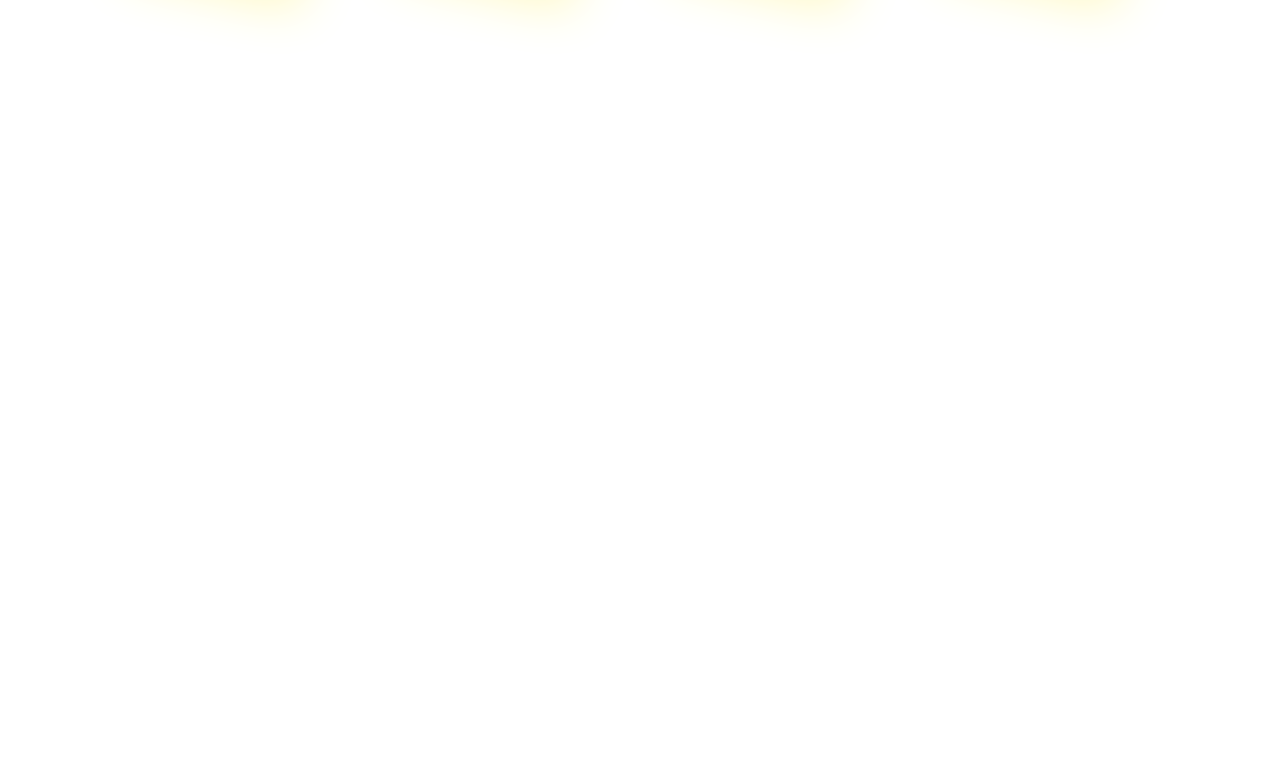
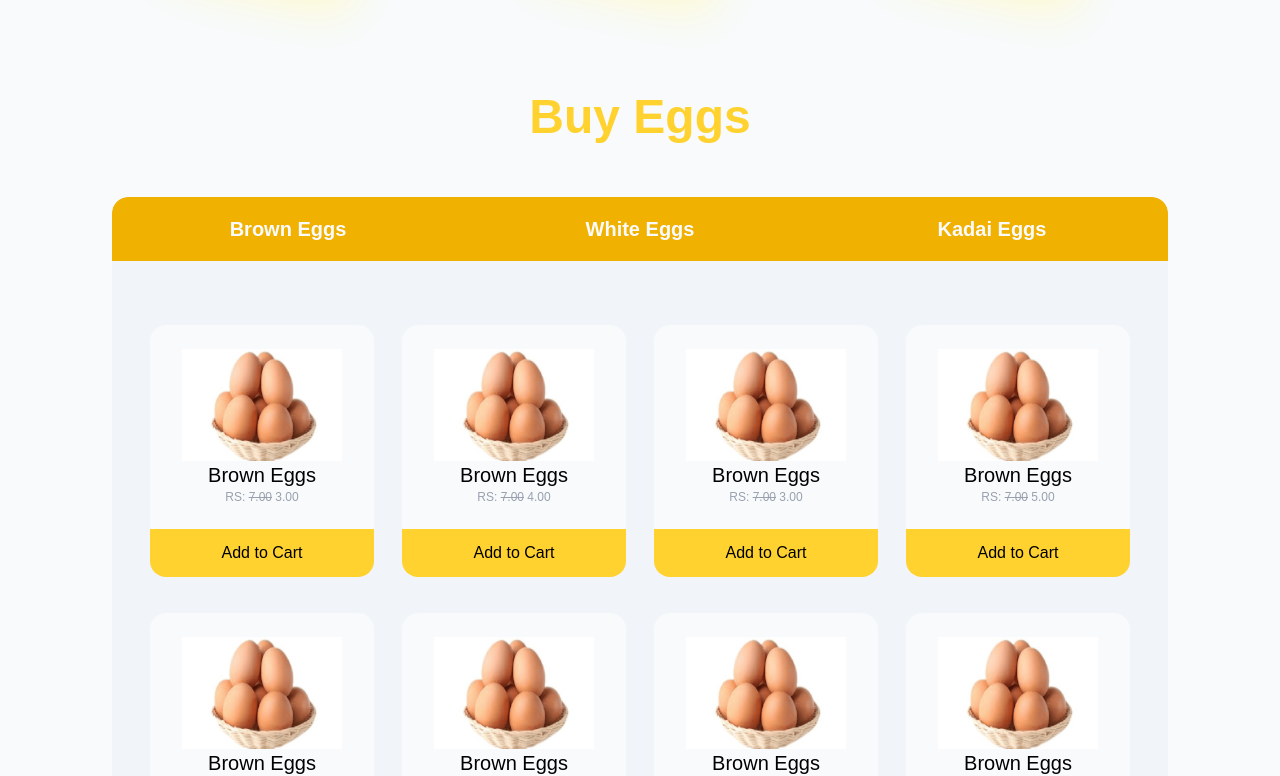
Before and after one commit to GowthamNagaraj/eggshopclient, a Next.js app: page / in a window 1280 px wide. Shown: the part 967-1743 px from the top of the page. Before the commit the page ends 1452 px from the top, so only its background shows below. Built offline with nearby package versions, Linux system fonts and the light colour scheme.

Commit message:
aos and products included.

```diff
--- a/package.json
+++ b/package.json
@@ -10,6 +10,7 @@
   },
   "dependencies": {
     "@reduxjs/toolkit": "^2.8.2",
+    "aos": "^2.3.4",
     "axios": "^1.10.0",
     "next": "15.3.4",
     "react": "^19.0.0",
--- a/src/app/page.js
+++ b/src/app/page.js
@@ -1,14 +1,26 @@
+"use client"
+import 'aos/dist/aos.css';
+import AOS from 'aos';
+import { useEffect } from 'react';
+import BuyEggsContainer from "@/components/BuyEggsContainer";
 import EggsVariety from "@/components/EggsVariety";
 import HeroSlider from "@/components/HeroSlider";
 import Navbar from "@/components/Navbar";
 
 export default function Home() {
+  useEffect(() => {
+    AOS.init({
+      duration: 800,
+      once: true,
+    });
+  }, []);
   return (
     <div className="w-full bg-slate-50 text-black overflow-x-hidden">
       <div className="flex flex-col items-center min-h-screen">
         <Navbar />
         <HeroSlider />
         <EggsVariety />
+        <BuyEggsContainer />
       </div>
     </div>
   );
--- /dev/null
+++ b/src/components/BuyEggsContainer.jsx
@@ -0,0 +1,120 @@
+import React, { useState } from 'react'
+import browneggs from '@/assets/varietyeggs/browneggs.png'
+import whiteEggs from '@/assets/varietyeggs/whiteeggs.png'
+import kadaiEggs from '@/assets/varietyeggs/kadaieggs.png'
+
+import Image from 'next/image'
+
+const productsList = {
+        brownEggs: [
+            { id: 1, productName: "Brown Eggs", prodImage: browneggs, price: "3.00", oldPrice: '7.00' },
+            { id: 2, productName: "Brown Eggs", prodImage: browneggs, price: "4.00", oldPrice: '7.00' },
+            { id: 3, productName: "Brown Eggs", prodImage: browneggs, price: "3.00", oldPrice: '7.00' },
+            { id: 4, productName: "Brown Eggs", prodImage: browneggs, price: "5.00", oldPrice: '7.00' },
+            { id: 5, productName: "Brown Eggs", prodImage: browneggs, price: "3.00", oldPrice: '7.00' },
+            { id: 6, productName: "Brown Eggs", prodImage: browneggs, price: "7.00", oldPrice: '7.00' },
+            { id: 7, productName: "Brown Eggs", prodImage: browneggs, price: "3.00", oldPrice: '7.00' },
+            { id: 8, productName: "Brown Eggs", prodImage: browneggs, price: "2.00", oldPrice: '7.00' },
+            { id: 9, productName: "Brown Eggs", prodImage: browneggs, price: "3.00", oldPrice: '7.00' },
+            { id: 10, productName: "Brown Eggs", prodImage: browneggs, price: "13.00", oldPrice: '7.00' },
+            { id: 11, productName: "Brown Eggs", prodImage: browneggs, price: "13.00", oldPrice: '7.00' },
+            { id: 12, productName: "Brown Eggs", prodImage: browneggs, price: "13.00", oldPrice: '7.00' },
+            { id: 13, productName: "Brown Eggs", prodImage: browneggs, price: "13.00", oldPrice: '7.00' },
+            { id: 14, productName: "Brown Eggs", prodImage: browneggs, price: "13.00", oldPrice: '7.00' },
+            { id: 15, productName: "Brown Eggs", prodImage: browneggs, price: "13.00", oldPrice: '7.00' },
+        ],
+        whiteEggs: [
+            { id: 1, productName: "White Eggs", prodImage: whiteEggs, price: "3.00", oldPrice: '7.00' },
+            { id: 2, productName: "White Eggs", prodImage: whiteEggs, price: "4.00", oldPrice: '7.00' },
+            { id: 3, productName: "White Eggs", prodImage: whiteEggs, price: "3.00", oldPrice: '7.00' },
+            { id: 4, productName: "White Eggs", prodImage: whiteEggs, price: "5.00", oldPrice: '7.00' },
+            { id: 5, productName: "White Eggs", prodImage: whiteEggs, price: "3.00", oldPrice: '7.00' },
+            { id: 6, productName: "White Eggs", prodImage: whiteEggs, price: "7.00", oldPrice: '7.00' },
+            { id: 7, productName: "White Eggs", prodImage: whiteEggs, price: "3.00", oldPrice: '7.00' },
+            { id: 8, productName: "White Eggs", prodImage: whiteEggs, price: "2.00", oldPrice: '7.00' },
+            { id: 9, productName: "White Eggs", prodImage: whiteEggs, price: "3.00", oldPrice: '7.00' },
+            { id: 10, productName: "White Eggs", prodImage: whiteEggs, price: "13.00", oldPrice: '7.00' },
+            { id: 11, productName: "White Eggs", prodImage: whiteEggs, price: "13.00", oldPrice: '7.00' },
+            { id: 12, productName: "White Eggs", prodImage: whiteEggs, price: "13.00", oldPrice: '7.00' },
+            { id: 13, productName: "White Eggs", prodImage: whiteEggs, price: "13.00", oldPrice: '7.00' },
+            { id: 14, productName: "White Eggs", prodImage: whiteEggs, price: "13.00", oldPrice: '7.00' },
+            { id: 15, productName: "White Eggs", prodImage: whiteEggs, price: "13.00", oldPrice: '7.00' },
+        ],
+        kadaiEggs: [
+            { id: 1, productName: "Kadai Eggs", prodImage: kadaiEggs, price: "3.00", oldPrice: '7.00' },
+            { id: 2, productName: "Kadai Eggs", prodImage: kadaiEggs, price: "4.00", oldPrice: '7.00' },
+            { id: 3, productName: "Kadai Eggs", prodImage: kadaiEggs, price: "3.00", oldPrice: '7.00' },
+            { id: 4, productName: "Kadai Eggs", prodImage: kadaiEggs, price: "5.00", oldPrice: '7.00' },
+            { id: 5, productName: "Kadai Eggs", prodImage: kadaiEggs, price: "3.00", oldPrice: '7.00' },
+            { id: 6, productName: "Kadai Eggs", prodImage: kadaiEggs, price: "7.00", oldPrice: '7.00' },
+            { id: 7, productName: "Kadai Eggs", prodImage: kadaiEggs, price: "3.00", oldPrice: '7.00' },
+            { id: 8, productName: "Kadai Eggs", prodImage: kadaiEggs, price: "2.00", oldPrice: '7.00' },
+            { id: 9, productName: "Kadai Eggs", prodImage: kadaiEggs, price: "3.00", oldPrice: '7.00' },
+            { id: 10, productName: "Kadai Eggs", prodImage: kadaiEggs, price: "13.00", oldPrice: '7.00' },
+            { id: 11, productName: "Kadai Eggs", prodImage: kadaiEggs, price: "13.00", oldPrice: '7.00' },
+            { id: 12, productName: "Kadai Eggs", prodImage: kadaiEggs, price: "13.00", oldPrice: '7.00' },
+            { id: 13, productName: "Kadai Eggs", prodImage: kadaiEggs, price: "13.00", oldPrice: '7.00' },
+            { id: 14, productName: "Kadai Eggs", prodImage: kadaiEggs, price: "13.00", oldPrice: '7.00' },
+            { id: 15, productName: "Kadai Eggs", prodImage: kadaiEggs, price: "13.00", oldPrice: '7.00' },
+        ],
+    }
+
+const BuyEggsContainer = () => {
+
+    const [products, setProducts] = useState(productsList.brownEggs)
+
+    function handleChange(params,e) {
+        e.preventDefault();
+        if(params === "BrownEggs"){
+            setProducts(productsList.brownEggs)
+
+        }
+        if(params === "WhiteEggs"){
+            setProducts(productsList.whiteEggs)
+        }
+        if(params === "KadaiEggs"){
+            setProducts(productsList.kadaiEggs)
+        }
+    }
+
+    return (
+        <div className='min-w-full min-h-full md:px-28 px-12 mt-8 mb-20 overflow-hidden'>
+            <h1 className='text-5xl text-center font-bold text-amber-300' data-aos="fade-down">Buy Eggs</h1>
+
+            <section className='w-full h-svh mt-14 bg-slate-100 rounded-2xl overflow-y-scroll' data-aos="fade-left">
+                <nav className='w-full h-16 bg-yellow-500 rounded-tl-2xl rounded-tr-2xl flex items-center justify-center mb-10'>
+                    <div className="grid grid-cols-3 w-full justify-items-center text-slate-50 font-bold cursor-pointer">
+                        <div className="hover:text-yellow-300 active:text-yellow-600 text-xs md:text-xl" onClick={(e)=>handleChange("BrownEggs",e)}>Brown Eggs</div>
+                        <div className="hover:text-yellow-300 active:text-yellow-600 text-xs md:text-xl" onClick={(e)=>handleChange("WhiteEggs",e)}>White Eggs</div>
+                        <div className="hover:text-yellow-300 active:text-yellow-600 text-xs md:text-xl" onClick={(e)=>handleChange("KadaiEggs",e)}>Kadai Eggs</div>
+                    </div>
+                </nav>
+
+                <section className='grid grid-cols-1 md:grid-cols-2 lg:grid-cols-4 xl:grid-cols-4 2xl:grid-cols-4 justify-items-center gap-y-12 p-6'>
+                    {
+                        products.map((prods, i) => (
+                            <div className="w-60 h-60 md:w-56 lg:w-40 xl:w-56 2xl:w-60 rounded-2xl bg-slate-50" key={i}>
+                                <div className="flex flex-col items-center p-6">
+                                    <Image
+                                        src={prods.prodImage}
+                                        alt={prods.productName}
+                                        className='w-40 h-28'
+                                    />
+                                    <div className="text-center">
+                                        <p className='text-xl'>{prods.productName}</p>
+                                        <p className='text-xs text-gray-400'>
+                                           RS: <span className='line-through'>{prods.oldPrice}</span> <span>{prods.price}</span>
+                                        </p>
+                                    </div>
+                                </div>
+                                <button className='w-full py-3 rounded-bl-2xl rounded-br-2xl bg-amber-300'>Add to Cart</button>
+                            </div>
+                        ))
+                    }
+                </section>
+            </section>
+        </div>
+    )
+}
+
+export default BuyEggsContainer
--- a/src/components/EggsVariety.jsx
+++ b/src/components/EggsVariety.jsx
@@ -7,12 +7,12 @@ import Image from 'next/image'
 
 const EggsVariety = () => {
   return (
-    <div className='min-w-full min-h-screen bg-white px-24 mt-14'>
-      <h1 className='text-5xl text-center font-bold text-amber-300'>Variety of eggs</h1>
+    <div className='min-w-full min-h-auto px-24 mt-14'>
+      <h1 className='text-5xl text-center font-bold text-amber-300' data-aos="fade-down">Variety of eggs</h1>
 
       <section className='w-full min-h-60 mt-14'>
-        <div className="grid grid-cols-1 md:grid-cols-2 lg:grid-cols-4 xl:grid-cols-4 justify-items-center">
-            <div className="w-52 h-48 transform: rotate-12 bg-gray-50 rounded-2xl mb-20 border-2 border-amber-200 shadow-2xl shadow-yellow-100 p-4">
+        <div className="grid grid-cols-1 md:grid-cols-2 lg:grid-cols-3 xl:grid-cols-3 justify-items-center">
+            <div className="w-52 h-48 transform: rotate-12 bg-gray-50 rounded-2xl mb-20 border-2 border-amber-200 shadow-2xl shadow-yellow-100 p-4" data-aos="fade-down">
                 <Image
                     src={varietyegg1}
                     alt='varietyeggs'
@@ -20,7 +20,7 @@ const EggsVariety = () => {
                     className='object-cover'
                 />
             </div>
-            <div className="w-52 h-48 transform: rotate-12 bg-gray-50 rounded-2xl mb-20 border-2 border-amber-200 shadow-2xl shadow-yellow-100 p-4">
+            <div className="w-52 h-48 transform: rotate-12 bg-gray-50 rounded-2xl mb-20 border-2 border-amber-200 shadow-2xl shadow-yellow-100 p-4" data-aos="fade-down">
                 <Image
                     src={varietyegg2}
                     alt='varietyeggs'
@@ -28,17 +28,9 @@ const EggsVariety = () => {
                     className='object-cover'
                 />
             </div>
-            <div className="w-52 h-48 transform: rotate-12 bg-gray-50 rounded-2xl mb-20 border-2 border-amber-200 shadow-2xl shadow-yellow-100 p-4">
+            <div className="w-52 h-48 transform: rotate-12 bg-gray-50 rounded-2xl mb-20 border-2 border-amber-200 shadow-2xl shadow-yellow-100 p-4" data-aos="fade-down">
                 <Image
                     src={varietyegg3}
-                    alt='varietyeggs'
-
-                    className='object-cover'
-                />
-            </div>
-            <div className="w-52 h-48 transform: rotate-12 bg-gray-50 rounded-2xl mb-20 border-2 border-amber-200 shadow-2xl shadow-yellow-100 p-4">
-                <Image
-                    src={varietyegg4}
                     alt='varietyeggs'
 
                     className='object-cover'
```
Also changed, not shown: 1 other file (tests, documents, lock files or other folders).
